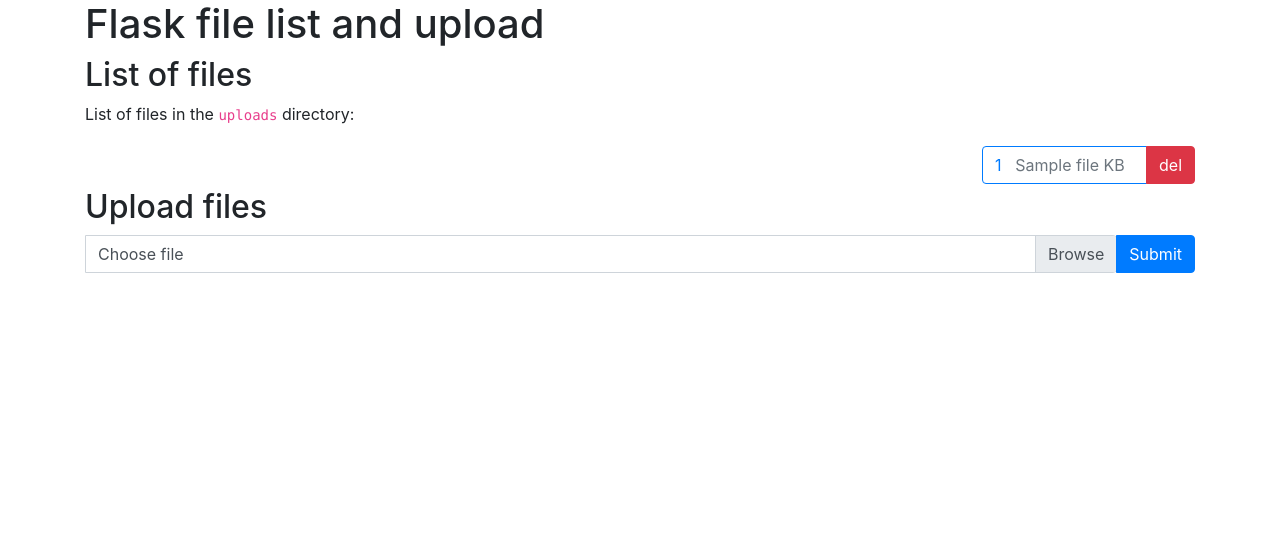
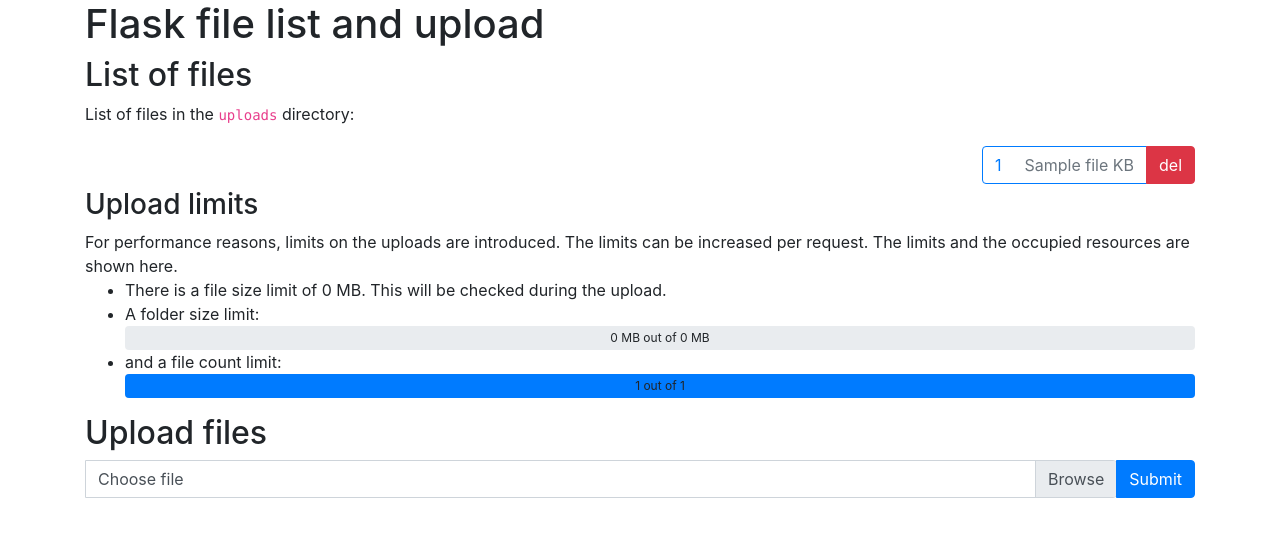
Before and after one commit to danieltuzes/collection, a Python web app: template sandbox_py/flask/templates/list.html in a window 1280 px wide. Shown: the top 537 px of the page. Run offline with Jinja, Linux system fonts and the light colour scheme; the template is opened without the code that fills it: most values are stand-ins (such as "Sample title", 1, 10 or a date in 2020); some libraries are stand-ins or nearby versions.

Commit message:
limits are passed and printed

```diff
--- a/sandbox_py/flask/templates/list.html
+++ b/sandbox_py/flask/templates/list.html
@@ -71,12 +71,43 @@
                     {% endif %}{% if file[0] == new_filename and not success %}
                     <span class="badge badge-warning">already exists</span>
                     {% endif %}
-                    <span class="text-secondary" style="width: 8em; display: inline-block">
-                        {{ file[1] }} KB</span></a>
+                    <span class="text-secondary" style="width: 8em; display: inline-block; text-align: right;">
+                        {{ file[1] }} KB </span></a>
                 <a href="delfile?del={{ file[0] }}" type="button" class="btn btn-danger">del</a>
             </div><br>
             {% endfor %}
         </div>
+        <h3>Upload limits</h3>
+        For performance reasons, limits on the uploads are introduced. The limits can be increased per request. The
+        limits and the occupied resources are shown here.
+        <ul>
+            <li>There is a file size limit of {{ (limit['file_size']/1024/1024)|int }} MB. This will be checked during
+                the upload.</li>
+
+            <li>A folder size limit:
+                <div class="progress position-relative" style="height: 2em;">
+                    <div class="progress-bar" role="progressbar"
+                        style="width: {{ ((100*folder_size)/limit['folder_size'])|int }}%;">
+                    </div>
+                    <span class="justify-content-center d-flex position-absolute w-100 align-middle"
+                        style="bottom: 1em">
+                        {{ (folder_size/1024/1024)|int }} MB out of {{ ((limit['folder_size'])/1024/1024)|int }}
+                        MB</span>
+                </div>
+            </li>
+            <li>and a file count limit:
+                <div class="progress position-relative" style="height: 2em;">
+                    <div class="progress-bar" role="progressbar"
+                        style="width: {{ ((100*(files|length))/limit['file_count'])|int }}%;">
+                    </div> <span class="justify-content-center d-flex position-absolute w-100 align-middle"
+                        style="bottom: 1em">{{ files|length }}
+                        out of {{ limit['file_count'] }}</span>
+                </div>
+            </li>
+        </ul>
+
+
+
 
         <h2>Upload files</h2>
         {% if prevent_upload is defined and prevent_upload %}
```
Also changed, not shown: sandbox_py/flask/file_upload.py (+13 -6 lines).
